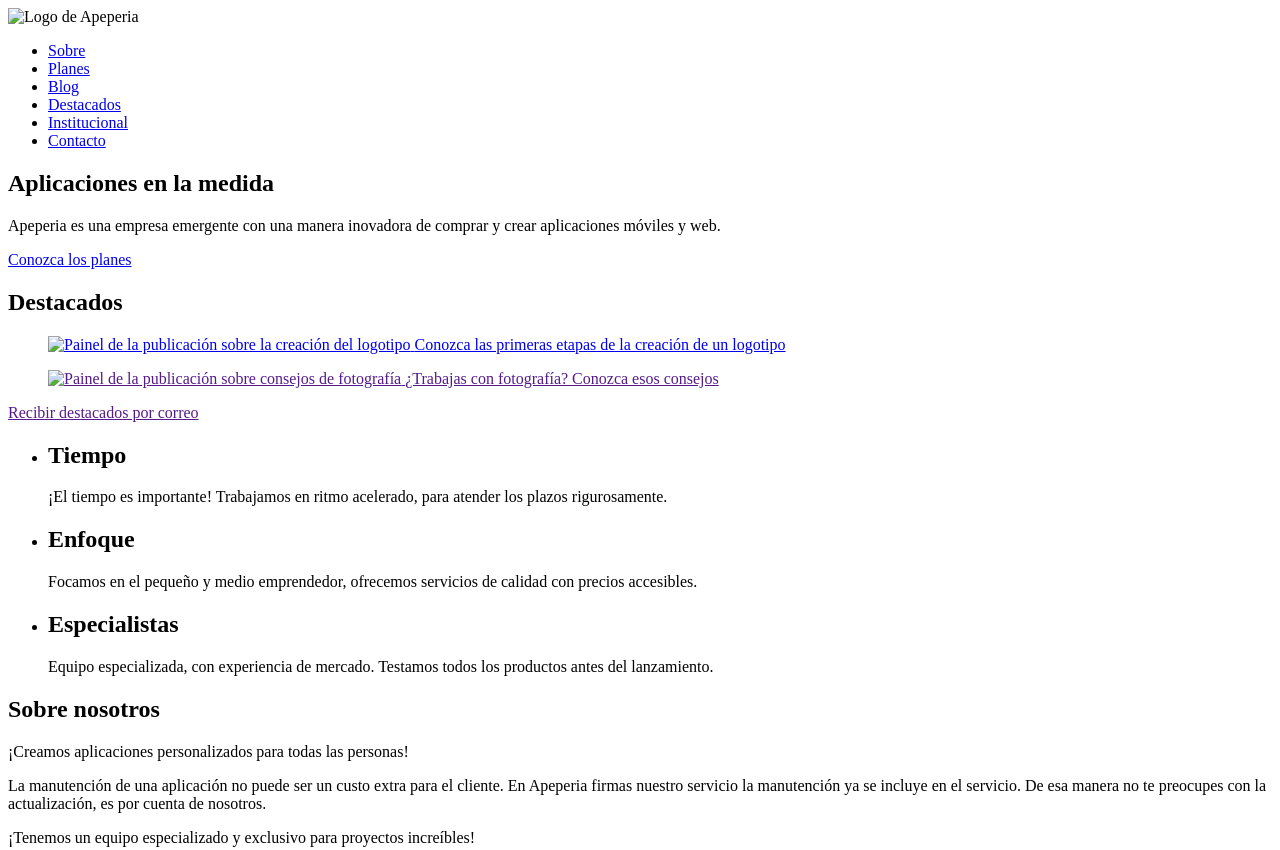
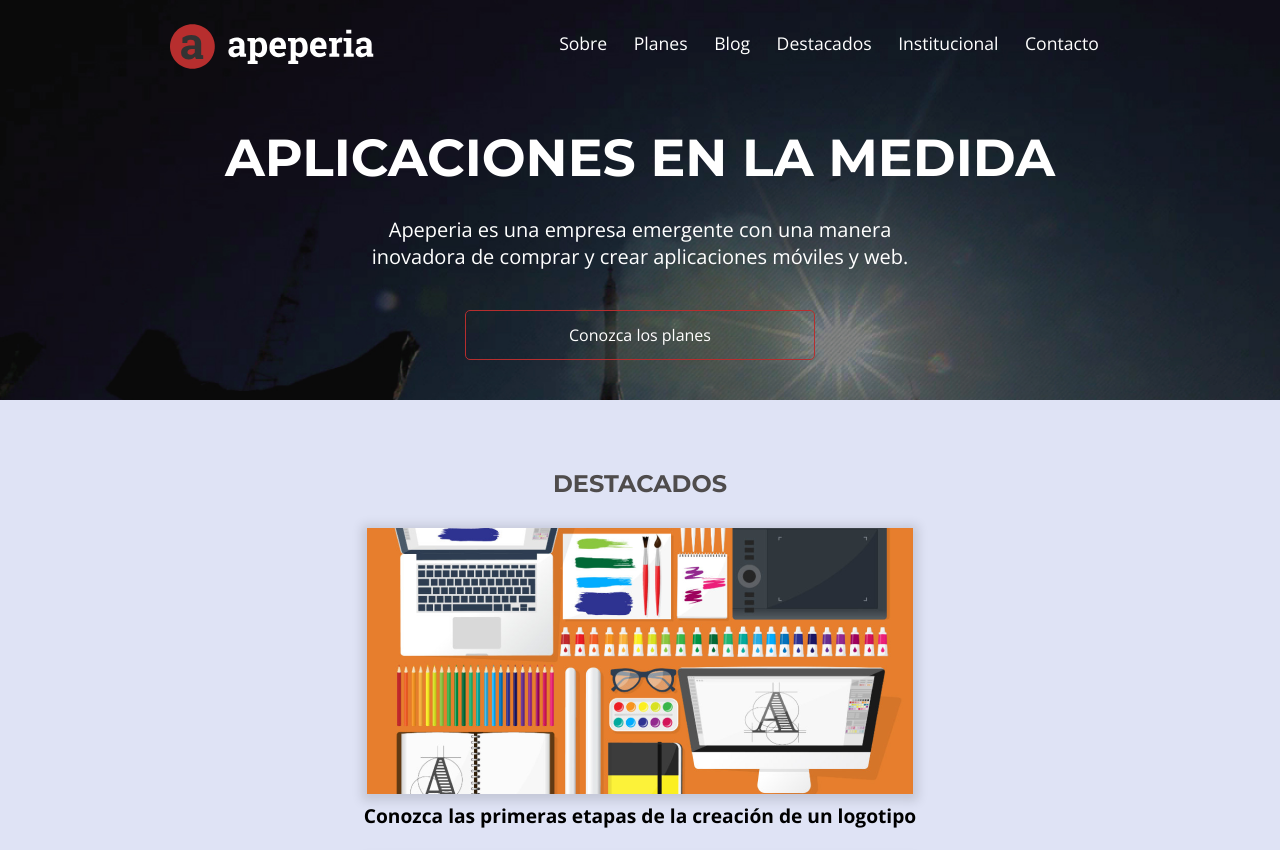
Before and after one commit to matiasmvazquez/Responsive-Layouts-Practica, a plain HTML site: page index.html in a window 1280 px wide. Shown: the top 850 px of the page. Drawn offline with nearby package versions, Linux system fonts and the light colour scheme; the site is published under a folder, as on GitHub Pages, so addresses that start at the root find nothing.

Commit message:
correción de paths

```diff
--- a/index.html
+++ b/index.html
@@ -6,22 +6,22 @@
     <meta name="viewport" content="width=device-width, initial-scale=1.0">
     <title>Home | Apeperia</title>
     <link href="https://fonts.googleapis.com/css2?family=Montserrat:wght@300;400;700&family=Open+Sans:wght@300;400;700&display=swap" rel="stylesheet">
-    <link rel="stylesheet" href="/css/reset.css">
-    <link rel="stylesheet" href="/css/head.css">
-    <link rel="stylesheet" href="/css/llamada.css">
-    <link rel="stylesheet" href="/css/bases.css">
-    <link rel="stylesheet" href="/css/destacados.css">
-    <link rel="stylesheet" href="/css/diferenciales.css">
-    <link rel="stylesheet" href="/css/sobre-nosotros.css">
-    <link rel="stylesheet" href="/css/planes.css">
-    <link rel="stylesheet" href="/css/contacto.css">
-    <link rel="stylesheet" href="/css/institucional.css">
-    <link rel="stylesheet" href="/css/footer.css">
+    <link rel="stylesheet" href="css/reset.css">
+    <link rel="stylesheet" href="css/head.css">
+    <link rel="stylesheet" href="css/llamada.css">
+    <link rel="stylesheet" href="css/bases.css">
+    <link rel="stylesheet" href="css/destacados.css">
+    <link rel="stylesheet" href="css/diferenciales.css">
+    <link rel="stylesheet" href="css/sobre-nosotros.css">
+    <link rel="stylesheet" href="css/planes.css">
+    <link rel="stylesheet" href="css/contacto.css">
+    <link rel="stylesheet" href="css/institucional.css">
+    <link rel="stylesheet" href="css/footer.css">
 </head>
 <body>
     <!-- EMMET header>img+nav>ul>li*6>a -->
     <header class="head container">
-        <img class="head__logo" src="/img/logo-apeperia.svg" alt="Logo de Apeperia">
+        <img class="head__logo" src="img/logo-apeperia.svg" alt="Logo de Apeperia">
         <nav class="head__navegacion">
             <ul>
                 <li class="head__enlace"><a href="#">Sobre</a></li>
@@ -44,13 +44,13 @@
             <h2 class="destacados__titulo">Destacados</h2>
             <a href="#">
                 <figure class="destacados__panel">
-                    <img src="/img/empezando-a-crear-logo.png" alt="Painel de la publicación sobre la creación del logotipo" class="destacados__panel__imagen">
+                    <img src="img/empezando-a-crear-logo.png" alt="Painel de la publicación sobre la creación del logotipo" class="destacados__panel__imagen">
                     <figC class="destacados__panel__texto">Conozca las primeras etapas de la creación de un logotipo</figC>
                 </figure>
             </a>
             <a href="">
                 <figure class="destacados__panel">
-                    <img src="/img/sugestiones-fotografias.png" alt="Painel de la publicación sobre consejos de fotografía" class="destacados__panel__imagen">
+                    <img src="img/sugestiones-fotografias.png" alt="Painel de la publicación sobre consejos de fotografía" class="destacados__panel__imagen">
                     <figC class="destacados__panel__texto">¿Trabajas con fotografía? Conozca esos consejos</figC>
                 </figure>
             </a>
@@ -94,7 +94,7 @@
                 </ul>
                 <p class="sobre_nosotros__texto">Desarrollamos aplicaciones para todas plataformas</p>
             </div>
-            <img src="/img/sobre-apeperia.png" alt="Sobre Nosotros" class="sobre_nosotros__imagen">
+            <img src="img/sobre-apeperia.png" alt="Sobre Nosotros" class="sobre_nosotros__imagen">
         </section>
         <section class="planes container">
             <h2 class="planes__titulo">Planes</h2>
@@ -152,17 +152,17 @@
                         </article>
                     </address>
                 </div>
-                <video src="/img/formacion-java.mp4" class="institucional__video" controls></video>
+                <video src="img/formacion-java.mp4" class="institucional__video" controls></video>
             </div>
 
         </section>
         <!-- footer.footer.container>img.footer__logo+(ul.footer__social>li*3>a.footer__midia)+nav>ul.footer__navegacion>li*6.footer__enlace>a -->
         <footer class="footer container">
-            <img src="/img/logo-apeperia.svg" alt="" class="footer__logo">
+            <img src="img/logo-apeperia.svg" alt="" class="footer__logo">
             <ul class="footer__social">
-                <li><a href="#" class="footer__midia"><img src="/img/facebook.png" alt="icono de Facebook"></a></li>
-                <li><a href="#" class="footer__midia"><img src="/img/instagram.png" alt="icono de Instagram"></a></li>
-                <li><a href="#" class="footer__midia"><img src="/img/twitter.png" alt="icono de Twitter"></a></li>
+                <li><a href="#" class="footer__midia"><img src="img/facebook.png" alt="icono de Facebook"></a></li>
+                <li><a href="#" class="footer__midia"><img src="img/instagram.png" alt="icono de Instagram"></a></li>
+                <li><a href="#" class="footer__midia"><img src="img/twitter.png" alt="icono de Twitter"></a></li>
             </ul>
             <nav>
                 <ul class="footer__navegacion">
```
